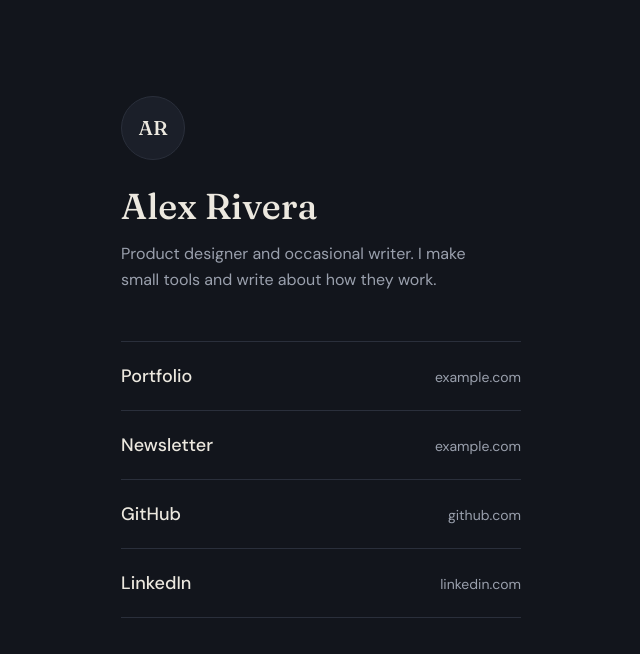
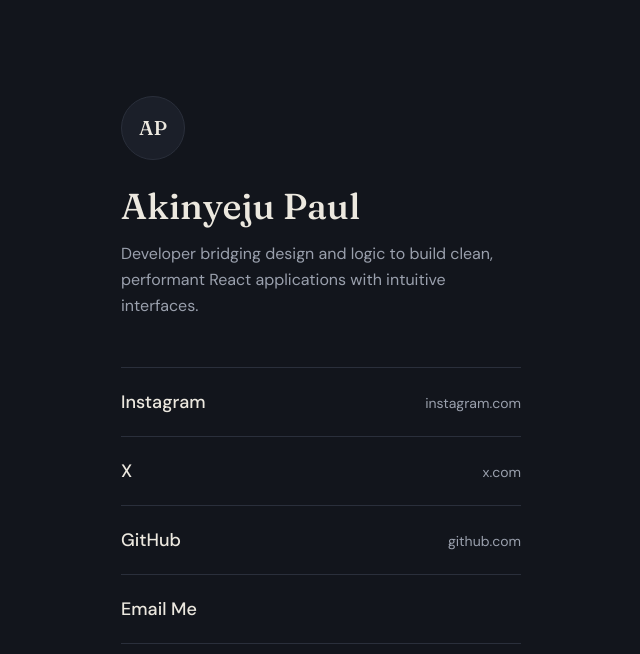
Before and after one commit to justttife/link-hub, a React (Vite) app: page / in a window 1280 px wide. Shown: the top 654 px of the page, without its empty margins (319-959 px from the left). Built offline with nearby package versions, Linux system fonts and the light colour scheme.

Commit message:
Update profile information and links in App.jsx

```diff
--- a/src/App.jsx
+++ b/src/App.jsx
@@ -1,14 +1,14 @@
 // Edit this block to make the page yours.
 const profile = {
-  name: "Alex Rivera",
-  bio: "Product designer and occasional writer. I make small tools and write about how they work.",
+  name: "Akinyeju Paul",
+  bio: "Developer bridging design and logic to build clean, performant React applications with intuitive interfaces.",
 };
 
 const links = [
-  { label: "Portfolio", url: "https://example.com/portfolio" },
-  { label: "Newsletter", url: "https://example.com/newsletter" },
-  { label: "GitHub", url: "https://github.com/your-username" },
-  { label: "LinkedIn", url: "https://linkedin.com/in/your-username" },
+  { label: "Instagram", url: "https://instagram.com/justttife" },
+  { label: "X", url: "https://x.com/justttife" },
+  { label: "GitHub", url: "https://github.com/justttife" },
+  { label: "Email Me", url: "mailto:boluwatifeakinyeju@gmail.com" },
 ];
 
 const initials = (name) =>
```
